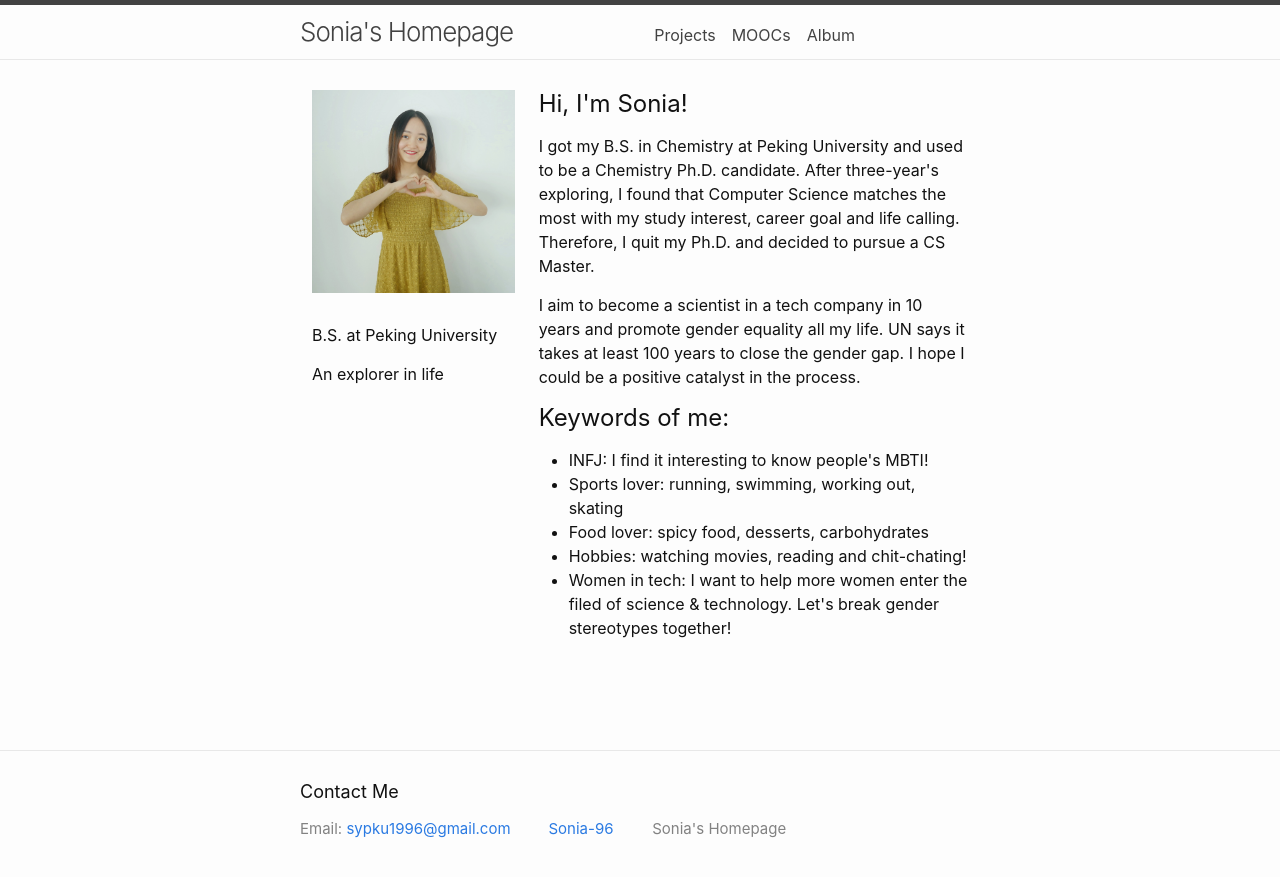
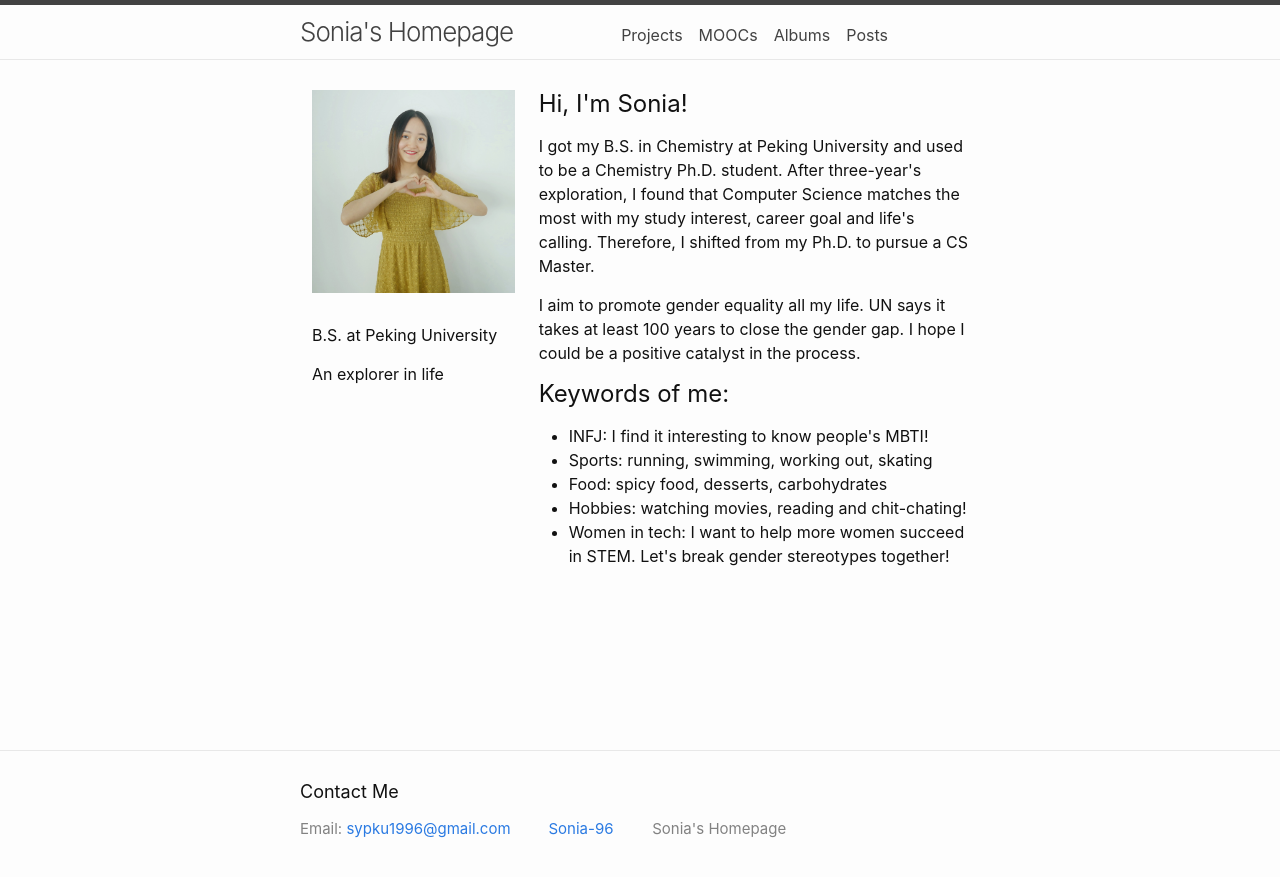
Before and after one commit to Sonia-96/Sonia-96.github.io, a Jekyll site: the page built from index.html, in a window 1280 px wide. Shown: the top 877 px of the page. Built offline with Jekyll 4.4.1, drawn with Linux system fonts in a browser that asks for light colours.

Commit message:
add a post

```diff
--- a/_includes/header.html
+++ b/_includes/header.html
@@ -4,7 +4,8 @@
     <nav class="nav nav-masthead justify-content-center float-md-right">
       <a class="nav-link" href="/project">Projects</a>
       <a class="nav-link" href="/mooc">MOOCs</a>
-      <a class="nav-link" href="/album">Album</a>
+      <a class="nav-link" href="/album">Albums</a>
+      <a class="nav-link" href="/post">Posts</a>
   </nav>
 
 </header>
--- a/index.html
+++ b/index.html
@@ -19,24 +19,21 @@
             <div>
                 <h4>Hi, I'm Sonia!</h4>
                 <div>
-                    <p> I got my B.S. in Chemistry at Peking University and used to be a Chemistry Ph.D. candidate.
-                        After three-year's exploring, I found that Computer Science matches the most
-                        with my study interest, career goal and life calling. Therefore, I quit my Ph.D. and decided to
-                        pursue a
-                        CS Master.</p>
-                    <p> I aim to become a scientist in a tech company in 10 years and promote gender equality all my
-                        life. UN says
-                        it takes at least 100 years to close the gender gap. I hope I could be a
+                    <p> I got my B.S. in Chemistry at Peking University and used to be a Chemistry Ph.D. student.
+                        After three-year's exploration, I found that Computer Science matches the most
+                        with my study interest, career goal and life's calling. Therefore, I shifted from my Ph.D. to
+                        pursue a CS Master.</p>
+                    <p> I aim to promote gender equality all my life. UN says it takes at least 100 years to close the gender gap. I hope I could be a
                         positive catalyst in the process.</p>
                 </div>
                 <div>
                     <h4>Keywords of me:</h4>
                     <ul>
                         <li>INFJ: I find it interesting to know people's MBTI!</li>
-                        <li>Sports lover: running, swimming, working out, skating</li>
-                        <li>Food lover: spicy food, desserts, carbohydrates</li>
+                        <li>Sports: running, swimming, working out, skating</li>
+                        <li>Food: spicy food, desserts, carbohydrates</li>
                         <li>Hobbies: watching movies, reading and chit-chating! </li>
-                        <li>Women in tech: I want to help more women enter the filed of science & technology. Let's
+                        <li>Women in tech: I want to help more women succeed in STEM. Let's
                             break gender stereotypes together!
                         </li>
                     </ul>
```
Also changed, not shown: _posts/2022-01-10-welcome-to-jekyll.markdown (deleted, +0 -29 lines), _posts/2022-02-28-我的2021.md (added, +129 -0 lines), post.html (added, +17 -0 lines), projects/crawler.md (+0 -2 lines), projects/film.md (+0 -2 lines), projects/yimian.md (+0 -2 lines), project.html (indentation only).
